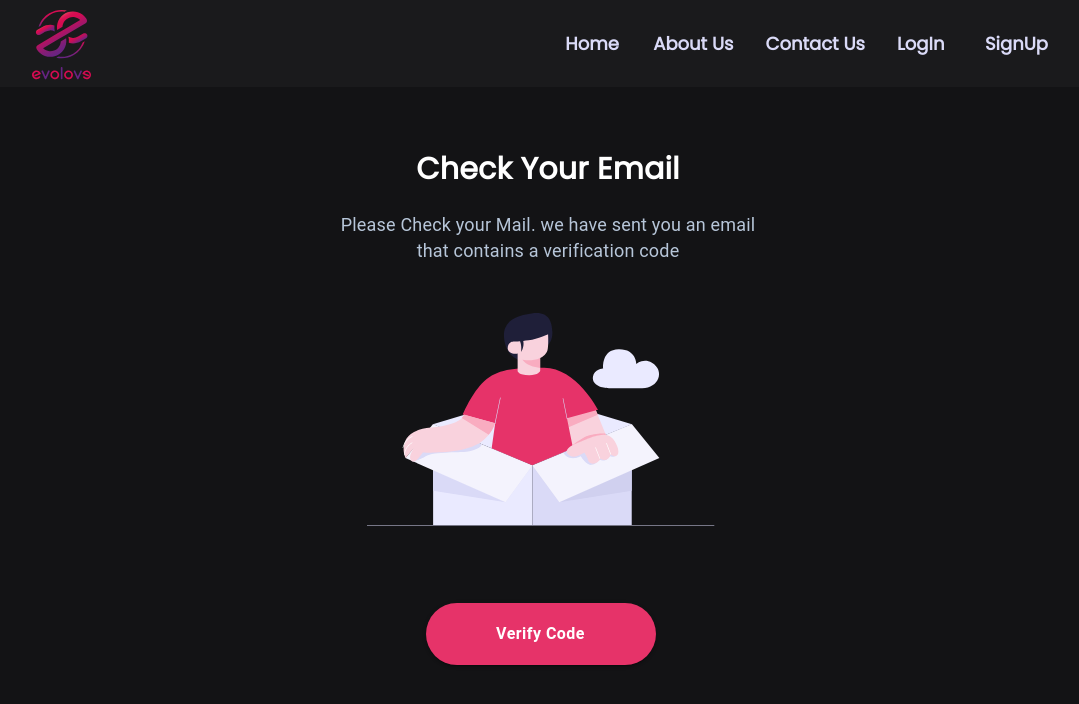
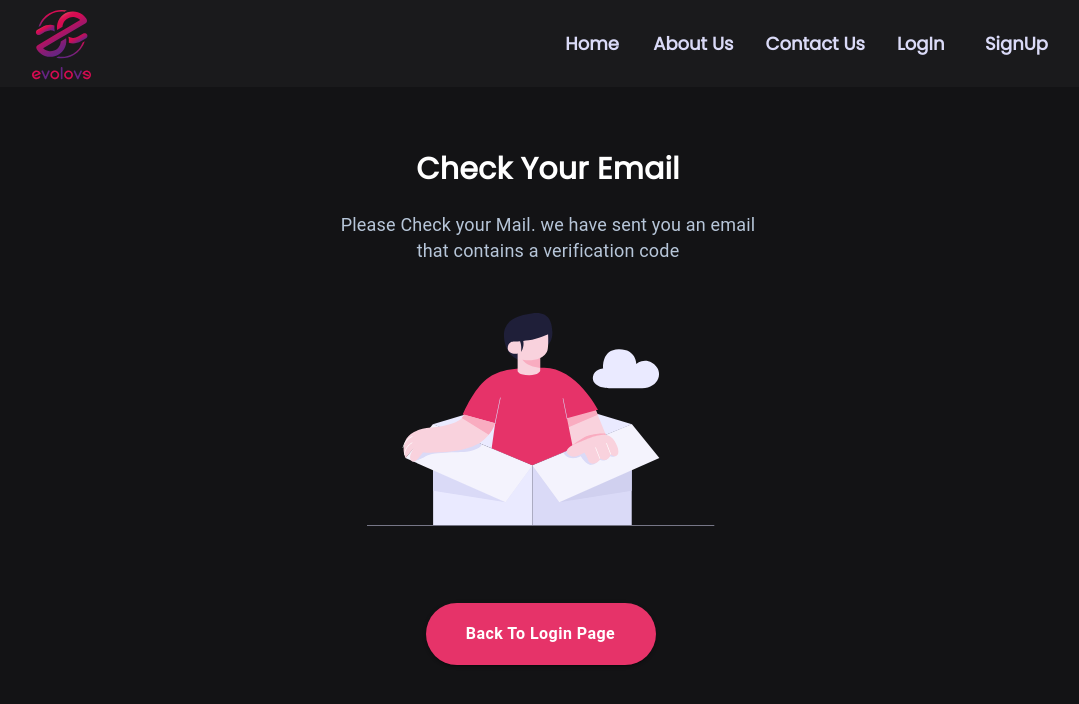
Before and after one commit to saadwaqas688/Evolove, a React (Create React App) app: page /VerifyCode in a window 1280 px wide. Shown: the top 704 px of the page, without its empty margins (92-1171 px from the left). Built offline with nearby package versions, Linux system fonts and the light colour scheme; no server answers.

Commit message:
merge the reset password funcitonlity

```diff
--- a/src/Components/Containers/Auth/ChekEmail/CheckEmail.jsx
+++ b/src/Components/Containers/Auth/ChekEmail/CheckEmail.jsx
@@ -4,9 +4,13 @@ import NavBar from "../../../UI/NavBar/NavBarMain/NavBar";
 import React from "react";
 import {FormContainer, GridItem, Heading, PaperContainer, SubHeading } from "./CheckEmail.style";
 import CheckEmailIcon from "../../../../assets/icons/CheckEmailIcon";
+import { useNavigate } from "react-router-dom";
+
 
 
 function CheckEmail() {
+
+  const navigate = useNavigate();
 
   return (
 
@@ -28,9 +32,10 @@ function CheckEmail() {
                   <CheckEmailIcon/>
                   </GridItem>
                   <GridItem item xs={12} sx={{display:"flex",alignItems:"center",justifyContent:"center",marginTop:"50px"}}>
-                  <Button variant="contained" href="/verifyCodeStepOne" sx={{textTransform:"none",fontSize:"16px"}} >
-                    Verify Code
+                  <Button variant="contained" onClick={() => navigate("/login")} sx={{textTransform:"none",fontSize:"16px"}} >
+                    Back To Login Page
                     </Button>
+
                   </GridItem>
                      </Grid>
            </FormContainer>
--- a/src/Components/Containers/Auth/ForgetPassword/ForgetPasswordMain/ForgetPassword.jsx
+++ b/src/Components/Containers/Auth/ForgetPassword/ForgetPasswordMain/ForgetPassword.jsx
@@ -33,12 +33,12 @@ function ForgetPassword() {
   });
 
 
-
+console.log("auth",auth)
 
   async function submitHandler(values) {
 
 
-      const resetPassword = async () => {
+      const resetPassword = async (email) => {
           setLoading(true);
           await sendPasswordResetEmail(auth, email)
             .then(() => {
@@ -51,6 +51,7 @@ function ForgetPassword() {
 
             })
             .catch(e => {
+              console.log("error in reset passwr",e)
               setLoading(false);
               enqueueSnackbar('Error occoured ! ', {
                 variant: "error",
```
